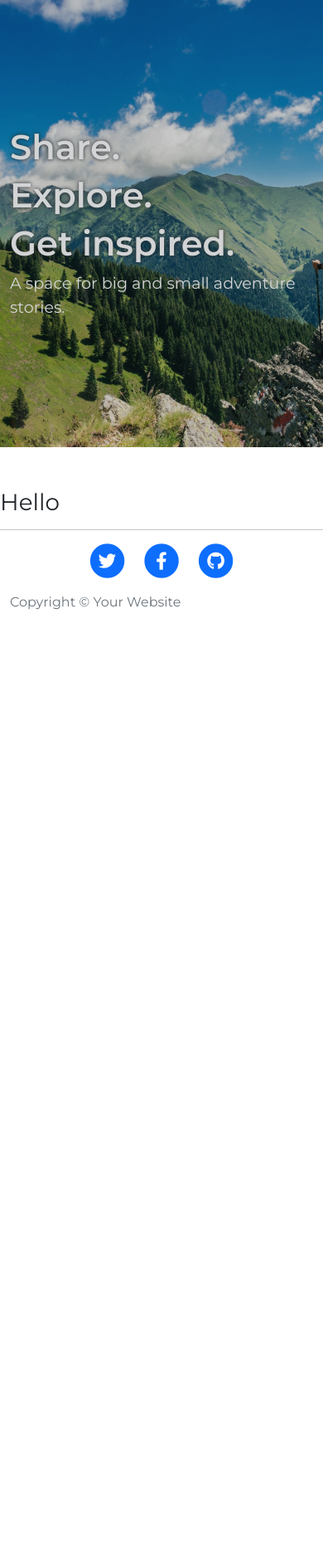
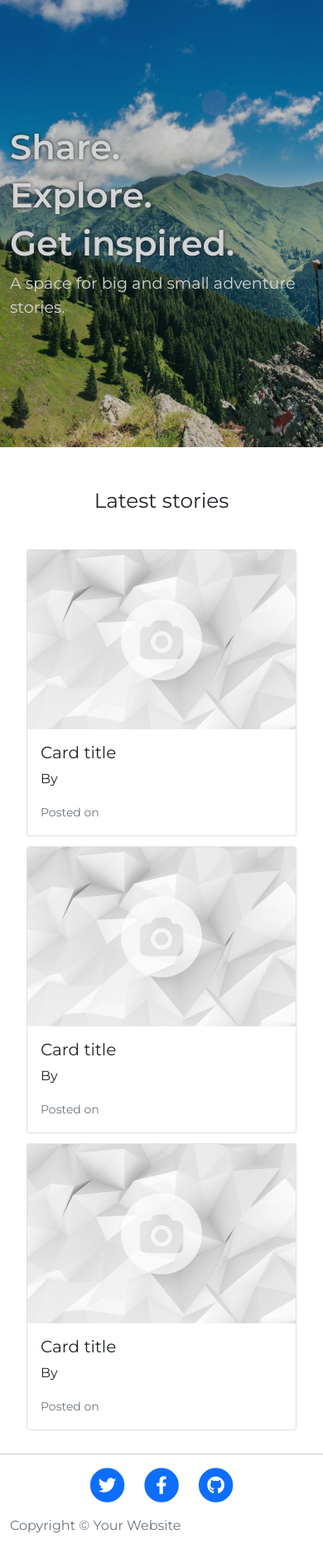
Before and after one commit to AiGaA/passport-pages, a Django app: page / in a window 390 px wide. Shown: the part 75-1942 px from the top of the page at 83% size. Before the commit the page ends 810 px from the top, so only its background shows below. Run offline with Django 3.2, Linux system fonts and the light colour scheme.

```diff
--- a/static/css/style.css
+++ b/static/css/style.css
@@ -62,6 +62,18 @@ header.hero .subheading {
     color: #ffffff;
 }
 
+.card-container {
+    margin-top: 2.2em;
+}
+
+.card {
+    margin: 0 20px;
+}
+
+.card img {
+    object-fit: cover;
+}
+
 @media screen and (max-width: 720px) {
     header.hero .site-heading h1 {
         font-size: 3.8em;
--- a/templates/blog/index.html
+++ b/templates/blog/index.html
@@ -1,5 +1,60 @@
 {% extends 'blog/base.html' %} {% block content %}
 
-<h1>Hello</h1>
+<div class="row">
+  <div class="text-center">
+    <h2>Latest stories</h2>
+  </div>
+</div>
+
+<div class="container card-container">
+  <div class="row">
+    <div class="card-group">
+      <div class="card">
+        <img
+          class="card-img-top"
+          src="../static/images/placeholder-img.png"
+          alt="Card image cap"
+        />
+        <div class="card-body">
+          <h5 class="card-title">Card title</h5>
+          <p class="card-text author">By</p>
+          <p class="card-text">
+            <small class="text-muted">Posted on </small>
+          </p>
+        </div>
+      </div>
+
+      <div class="card">
+        <img
+          class="card-img-top"
+          src="../static/images/placeholder-img.png"
+          alt="Card image cap"
+        />
+        <div class="card-body">
+          <h5 class="card-title">Card title</h5>
+          <p class="card-text author">By</p>
+          <p class="card-text">
+            <small class="text-muted">Posted on </small>
+          </p>
+        </div>
+      </div>
+
+      <div class="card">
+        <img
+          class="card-img-top"
+          src="../static/images/placeholder-img.png"
+          alt="Card image cap"
+        />
+        <div class="card-body">
+          <h5 class="card-title">Card title</h5>
+          <p class="card-text author">By</p>
+          <p class="card-text">
+            <small class="text-muted">Posted on </small>
+          </p>
+        </div>
+      </div>
+    </div>
+  </div>
+</div>
 
 {% endblock %}
```
Also changed, not shown: static/images/placeholder-img.png (added).
